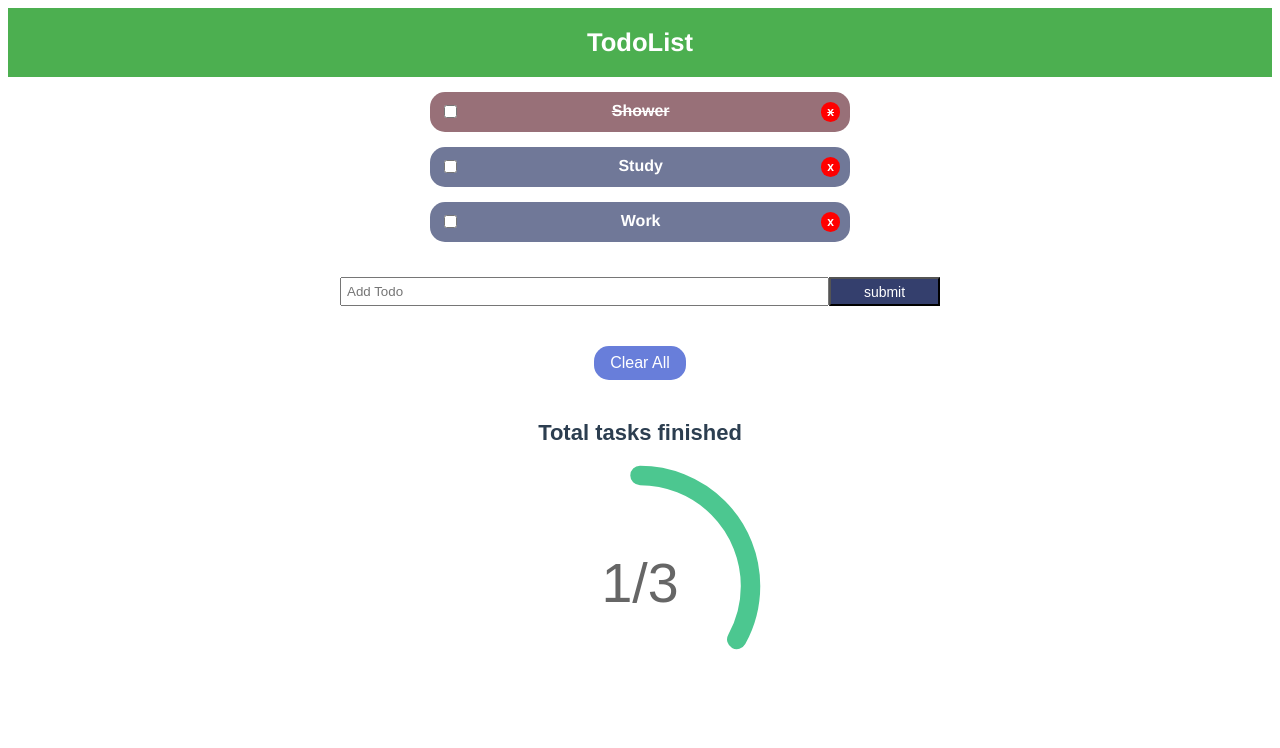
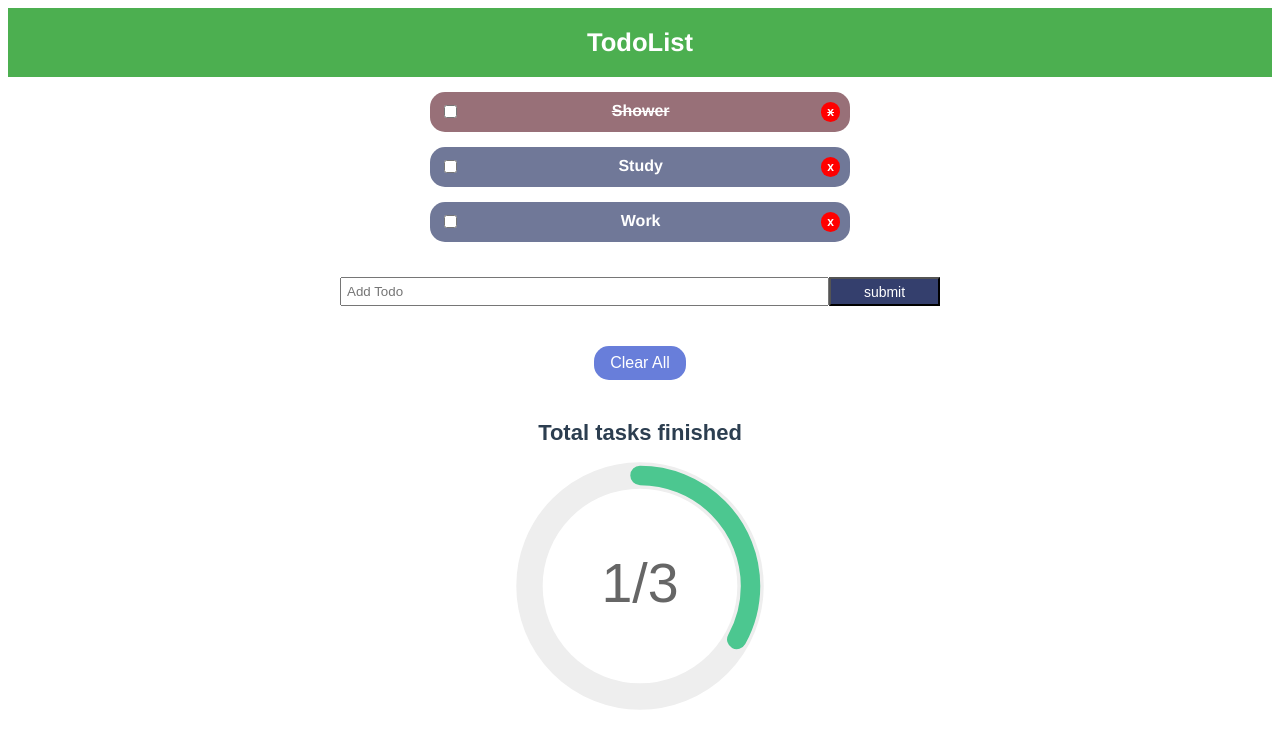
Before and after one commit to frontendops/vue-js-todo-app, a Vue app: page / in a window 1280 px wide. Shown: the top 748 px of the page. Built offline with nearby package versions, Linux system fonts and the light colour scheme.

Commit message:
added circle outline

```diff
--- a/src/components/TotalTasks.vue
+++ b/src/components/TotalTasks.vue
@@ -2,6 +2,12 @@
   <div class="task-container" :key="total">
     <div class="title">Total tasks finished</div>
     <svg viewBox="0 0 36 36" class="circular-chart">
+      <path
+        class="circle-bg"
+        d="M18 2.0845
+          a 15.9155 15.9155 0 0 1 0 31.831
+          a 15.9155 15.9155 0 0 1 0 -31.831"
+      ></path>
       <path
         class="circle"
         v-bind:stroke-dasharray="stroke"
@@ -69,6 +75,12 @@ export default {
   text-anchor: middle;
 }
 
+.circle-bg {
+  fill: none;
+  stroke: #eee;
+  stroke-width: 3.8;
+}
+
 @keyframes progress {
   0% {
     stroke-dasharray: 0 100;
```
